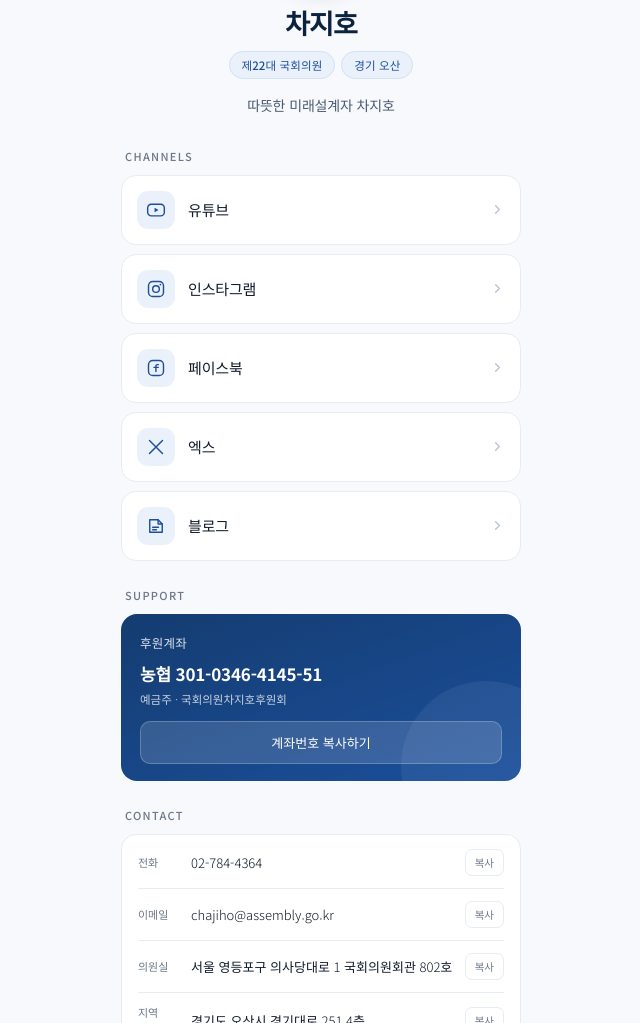
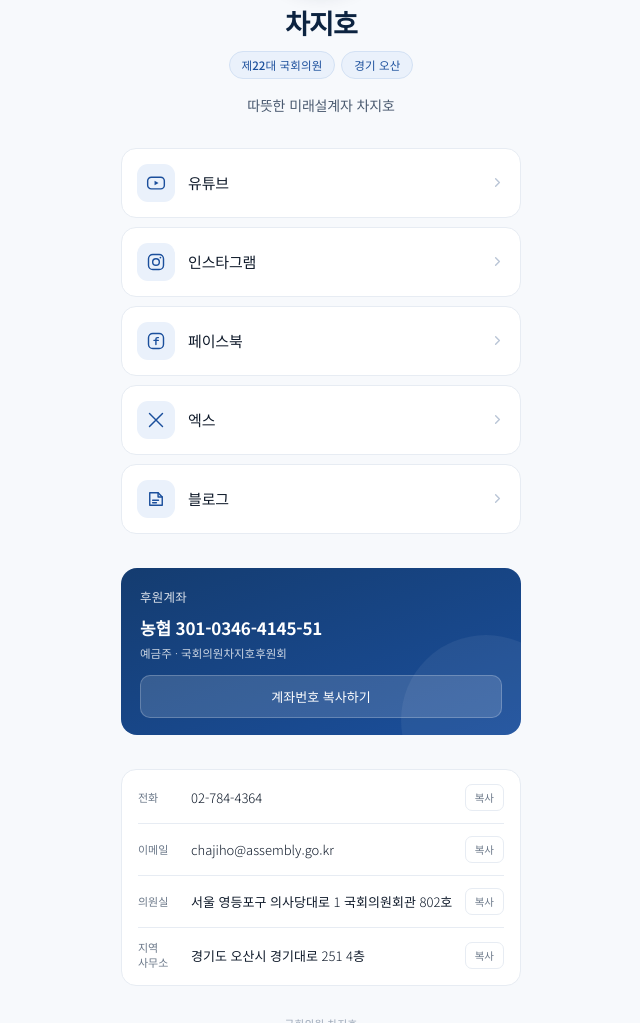
Before and after one commit to future-chajiho/link, a plain HTML site: page index.html in a window 1280 px wide. Shown: the part 257-1280 px from the top of the page, without its empty margins (319-959 px from the left). Drawn offline with Linux system fonts and the light colour scheme.

Commit message:
Add files via upload

```diff
--- a/index.html
+++ b/index.html
@@ -88,7 +88,7 @@
     letter-spacing:.12em;margin:0 0 11px 4px;
   }
 
-  .links{display:flex;flex-direction:column;gap:9px;margin-bottom:26px}
+  .links{display:flex;flex-direction:column;gap:9px;margin-bottom:34px}
   a.link{
     display:flex;align-items:center;gap:13px;
     background:var(--card);
@@ -116,13 +116,15 @@
   /* ── 후원 ── */
   .fund{
     background:linear-gradient(160deg,#143C70 0%,#1B4F9C 100%);
-    border-radius:16px;padding:19px 19px 17px;margin-bottom:26px;
+    border-radius:16px;padding:19px 19px 17px;margin-bottom:34px;
     color:#fff;position:relative;overflow:hidden;
   }
   .fund::after{
     content:"";position:absolute;right:-50px;bottom:-70px;
     width:170px;height:170px;border-radius:50%;background:rgba(255,255,255,.06);
   }
+  .acct i{font-style:normal;color:inherit}
+  .fund,.fund *{color:#fff}
   .fund-t{font-size:12.5px;font-weight:500;letter-spacing:.02em;color:rgba(255,255,255,.85);margin-bottom:9px;position:relative}
   .acct{font-size:17px;font-weight:700;letter-spacing:-.01em;color:#fff;margin-bottom:5px;position:relative}
   .holder{font-size:11.5px;color:rgba(255,255,255,.76);font-weight:300;margin-bottom:14px;position:relative}
@@ -181,7 +183,6 @@
 
   <div class="sec">
 
-    <p class="sec-t">CHANNELS</p>
     <div class="links">
 
       <a class="link" href="https://www.youtube.com/@future_chajiho" target="_blank" rel="noopener">
@@ -216,15 +217,13 @@
 
     </div>
 
-    <p class="sec-t">SUPPORT</p>
     <div class="fund">
       <div class="fund-t">후원계좌</div>
-      <div class="acct">농협 301-0346-4145-51</div>
-      <div class="holder">예금주 · 국회의원차지호후원회</div>
+      <div class="acct" style="color:#ffffff">농협 301<i>-</i>0346<i>-</i>4145<i>-</i>51</div>
+      <div class="holder" style="color:#ffffff;opacity:.78">예금주 · 국회의원차지호후원회</div>
       <button class="fbtn" id="fcopy">계좌번호 복사하기</button>
     </div>
 
-    <p class="sec-t">CONTACT</p>
     <div class="contact">
       <div class="row">
         <span class="lb">전화</span>
```
